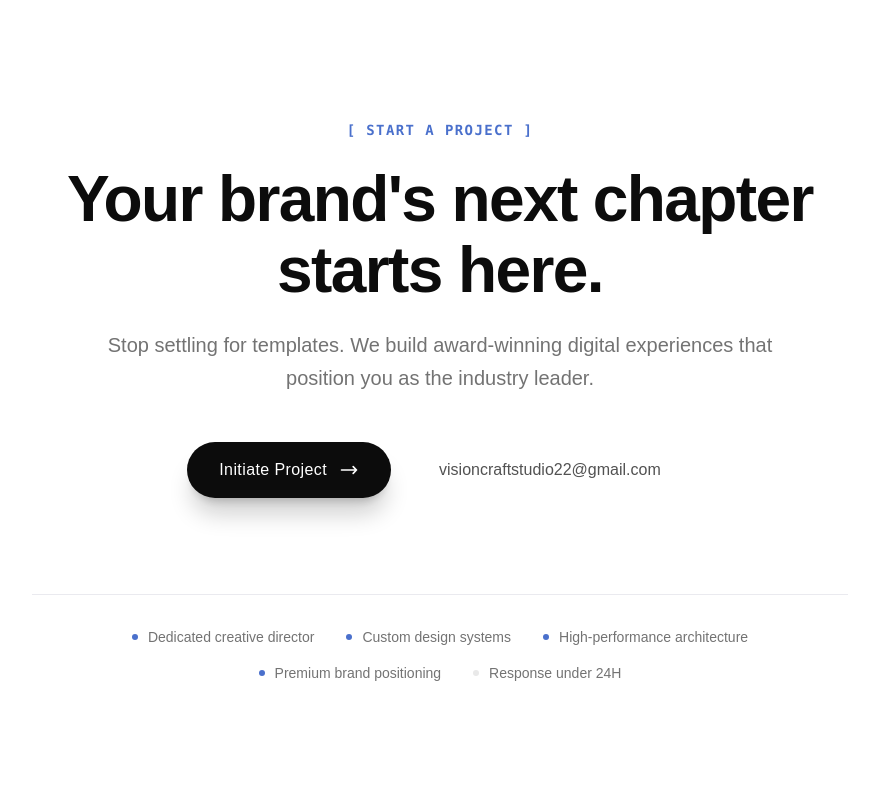
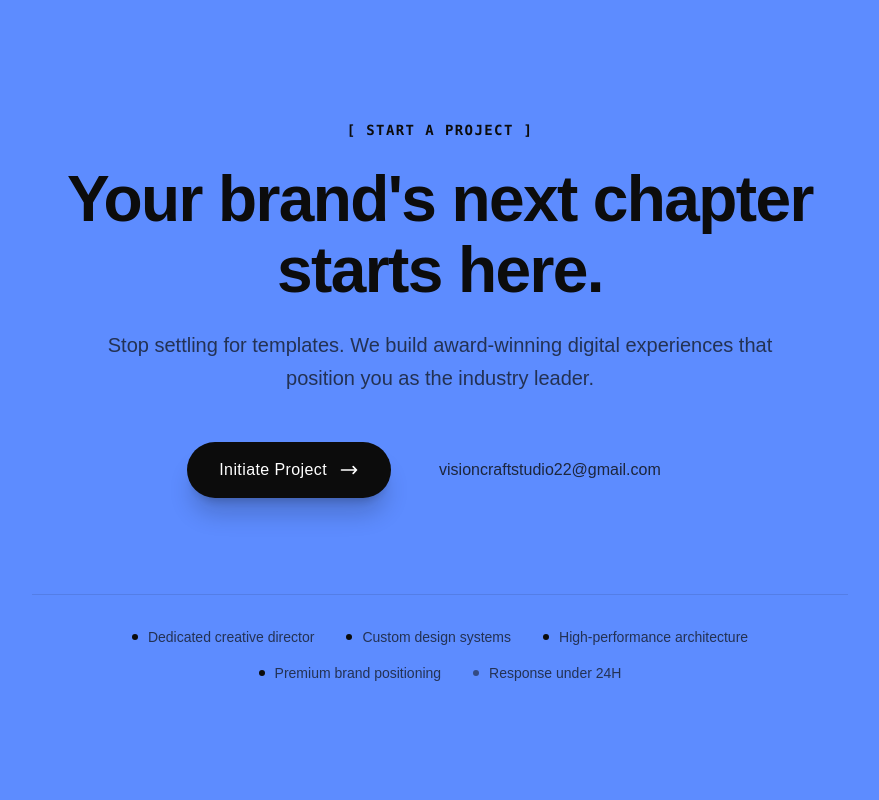
Before and after one commit to saurabhhumane125/visioncraft, a Next.js app: page / in a window 1280 px wide. Shown: the part 7580-8380 px from the top of the page, without its empty margins (200-1079 px from the left). Built offline with nearby package versions, Linux system fonts and the light colour scheme; a web font is replaced by a local one.

Commit message:
style: change Final CTA background to vibrant electric lime for maximum impact

```diff
--- a/components/sections/FinalCTA.tsx
+++ b/components/sections/FinalCTA.tsx
@@ -42,12 +42,15 @@ export function FinalCTA() {
     <>
       <section
         id="contact"
-        className="relative bg-white text-neutral-950 overflow-hidden py-24 md:py-32"
+        className="relative bg-electric text-neutral-950 overflow-hidden py-24 md:py-32"
         aria-label="Call to action"
       >
+        {/* Subtle dark noise overlay for texture on the bright background */}
+        <div className="absolute inset-0 grain pointer-events-none opacity-[0.15]" />
+
         <div className="relative z-10 mx-auto max-w-4xl w-full px-5 md:px-10 text-center flex flex-col items-center">
 
-          <span className="text-electric-dark text-sm font-mono tracking-widest mb-6 block uppercase font-bold">
+          <span className="text-neutral-950 text-sm font-mono tracking-widest mb-6 block uppercase font-bold">
             [ Start a Project ]
           </span>
 
@@ -58,7 +61,7 @@ export function FinalCTA() {
             Your brand's next chapter starts here.
           </h2>
 
-          <p className="text-neutral-500 text-lg md:text-xl leading-relaxed max-w-2xl font-medium mb-12">
+          <p className="text-neutral-950/70 text-lg md:text-xl leading-relaxed max-w-2xl font-medium mb-12">
             Stop settling for templates. We build award-winning digital experiences that position you as the industry leader.
           </p>
 
@@ -77,13 +80,13 @@ export function FinalCTA() {
 
             <a
               href="mailto:visioncraftstudio22@gmail.com"
-              className="w-full sm:w-auto flex items-center justify-center h-14 px-8 font-medium text-neutral-600 hover:text-neutral-950 hover:bg-neutral-100 rounded-full transition-colors"
+              className="w-full sm:w-auto flex items-center justify-center h-14 px-8 font-medium text-neutral-950/80 hover:text-neutral-950 hover:bg-black/5 rounded-full transition-colors"
             >
               visioncraftstudio22@gmail.com
             </a>
           </div>
 
-          <div className="mt-16 md:mt-24 w-full pt-8 border-t border-neutral-200 flex flex-wrap justify-center gap-x-8 gap-y-4 text-sm font-medium text-neutral-500">
+          <div className="mt-16 md:mt-24 w-full pt-8 border-t border-neutral-950/10 flex flex-wrap justify-center gap-x-8 gap-y-4 text-sm font-medium text-neutral-950/70">
             {[
               "Dedicated creative director",
               "Custom design systems",
@@ -91,12 +94,12 @@ export function FinalCTA() {
               "Premium brand positioning"
             ].map((item, i) => (
               <span key={i} className="flex items-center gap-2.5">
-                <div className="w-1.5 h-1.5 rounded-full bg-electric-dark" />
+                <div className="w-1.5 h-1.5 rounded-full bg-neutral-950" />
                 {item}
               </span>
             ))}
             <span className="flex items-center gap-2.5">
-              <div className="w-1.5 h-1.5 rounded-full bg-neutral-300 animate-pulse" />
+              <div className="w-1.5 h-1.5 rounded-full bg-neutral-950 animate-pulse" />
               Response under 24H
             </span>
           </div>
```
